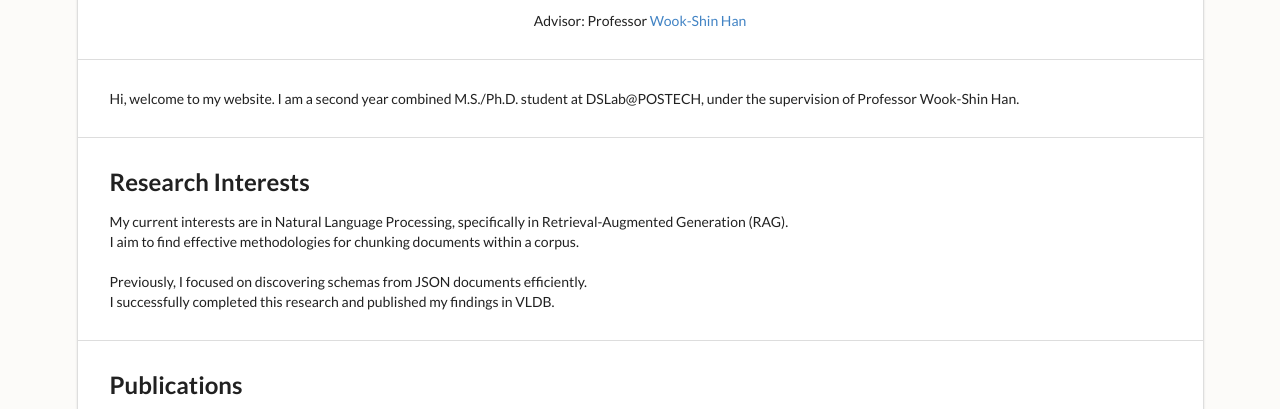
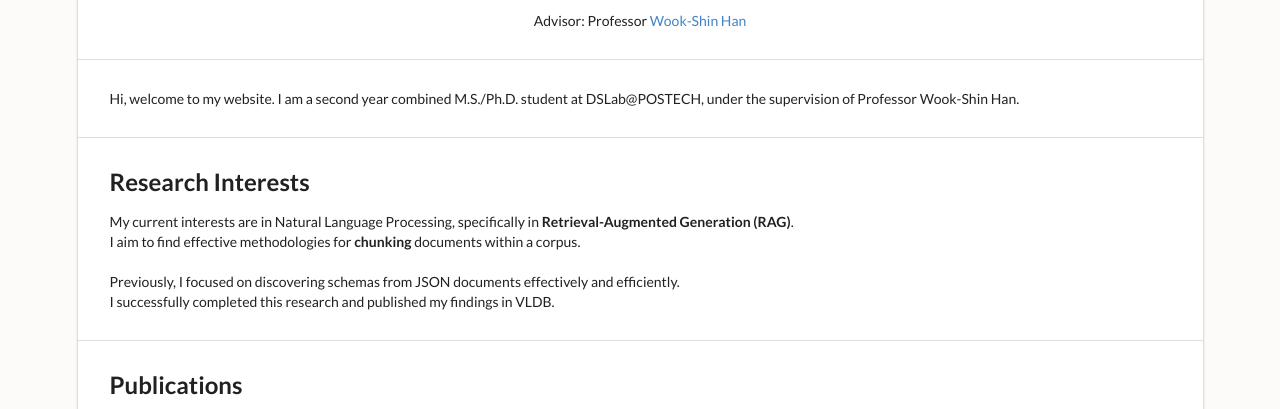
Before and after one commit to joohyung00/homepage_rawhtml, a plain HTML site: page index.html in a window 1280 px wide. Shown: the part 391-800 px from the top of the page. Drawn offline with nearby package versions, Linux system fonts and the light colour scheme.

Commit message:
24.07.10

```diff
--- a/index.html
+++ b/index.html
@@ -84,10 +84,10 @@
 
             <h2>Research Interests</h2>
             <p>
-                My current interests are in Natural Language Processing, specifically in Retrieval-Augmented Generation (RAG). <br>
-                I aim to find effective methodologies for chunking documents within a corpus. <br><br>
+                My current interests are in Natural Language Processing, specifically in <b>Retrieval-Augmented Generation (RAG)</b>. <br>
+                I aim to find effective methodologies for <b>chunking</b> documents within a corpus. <br><br>
 
-                Previously, I focused on discovering schemas from JSON documents efficiently. <br>
+                Previously, I focused on discovering schemas from JSON documents effectively and efficiently. <br>
                 I successfully completed this research and published my findings in VLDB.
             </p>
 
```
